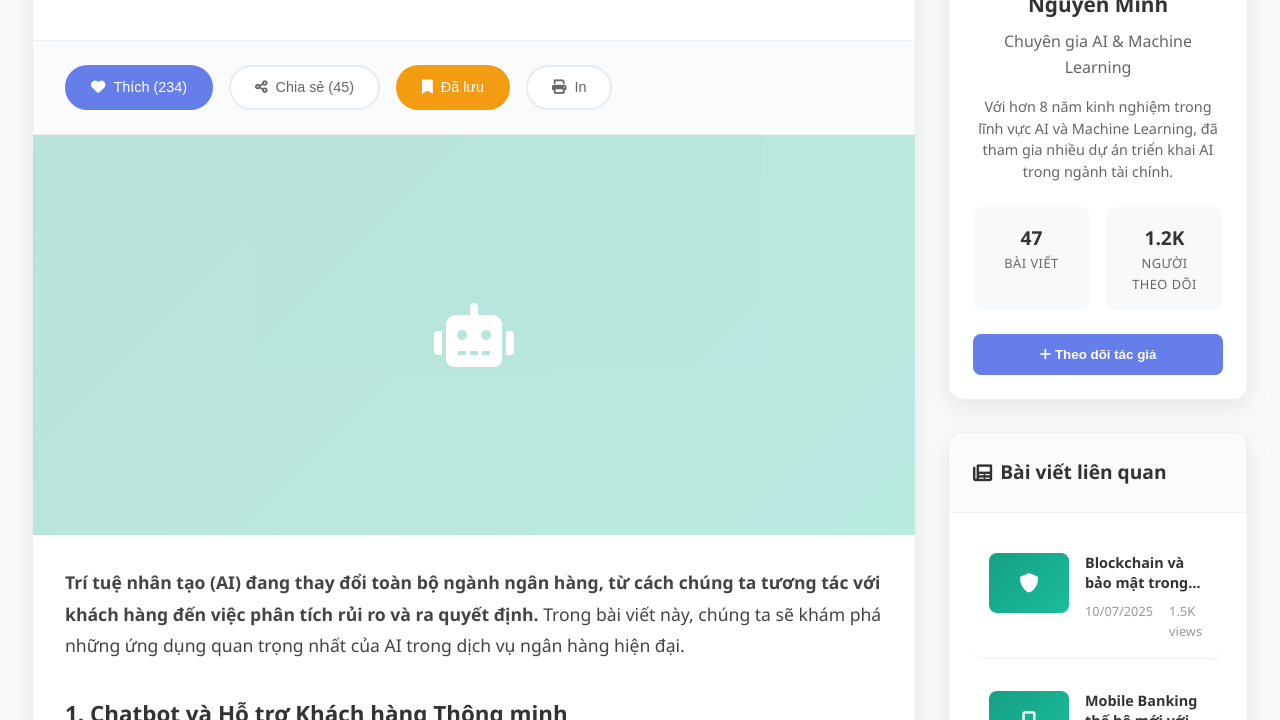
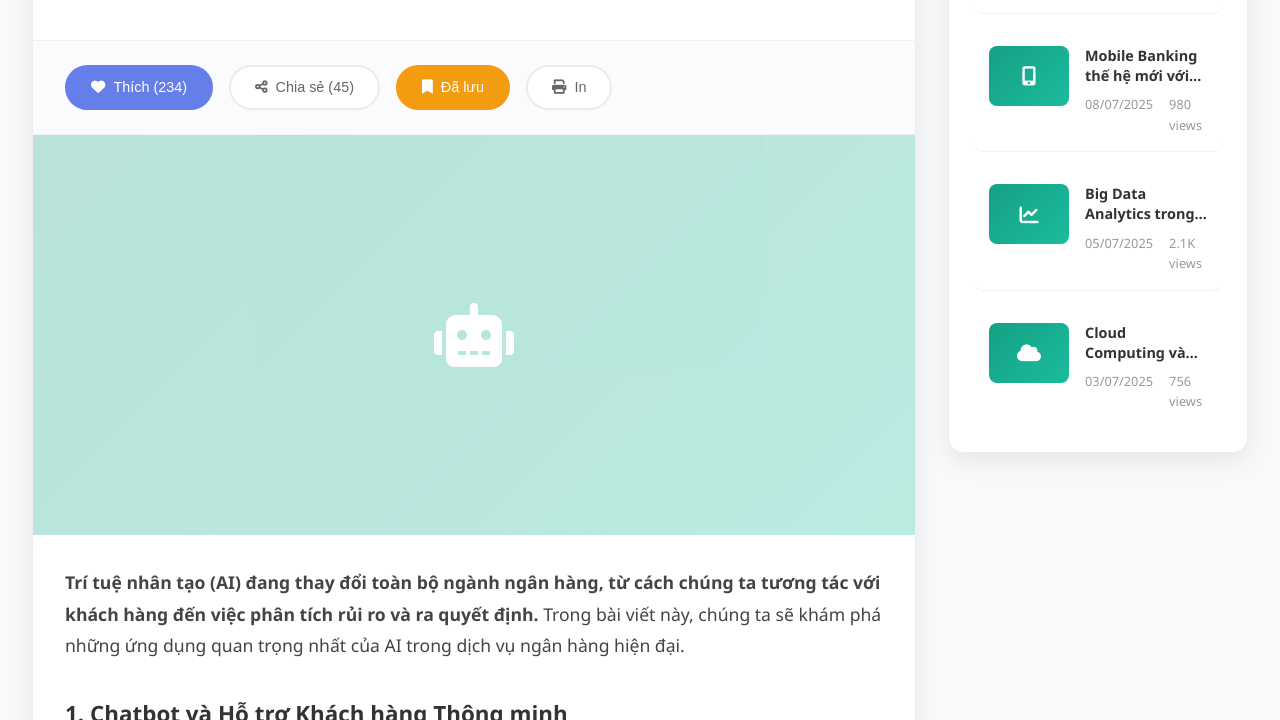
Before and after one commit to LeThien15/X01demo, a plain HTML site: page chitiettintuc.html in a window 1280 px wide. Shown: the part 393-1113 px from the top of the page. Drawn offline with Linux system fonts and the light colour scheme.

Commit message:
Update chitiettintuc.html

```diff
--- a/chitiettintuc.html
+++ b/chitiettintuc.html
@@ -1348,7 +1348,7 @@
         <!-- Sidebar -->
         <aside class="sidebar">
             <!-- Author Info Widget -->
-            <div class="sidebar-widget">
+            <!-- <div class="sidebar-widget">
                 <div class="widget-header">
                     <h3 class="widget-title">
                         <i class="fas fa-user"></i>
@@ -1378,7 +1378,7 @@
                         Theo dõi tác giả
                     </button>
                 </div>
-            </div>
+            </div> -->
 
             <!-- Related Articles Widget -->
             <div class="sidebar-widget">
```
